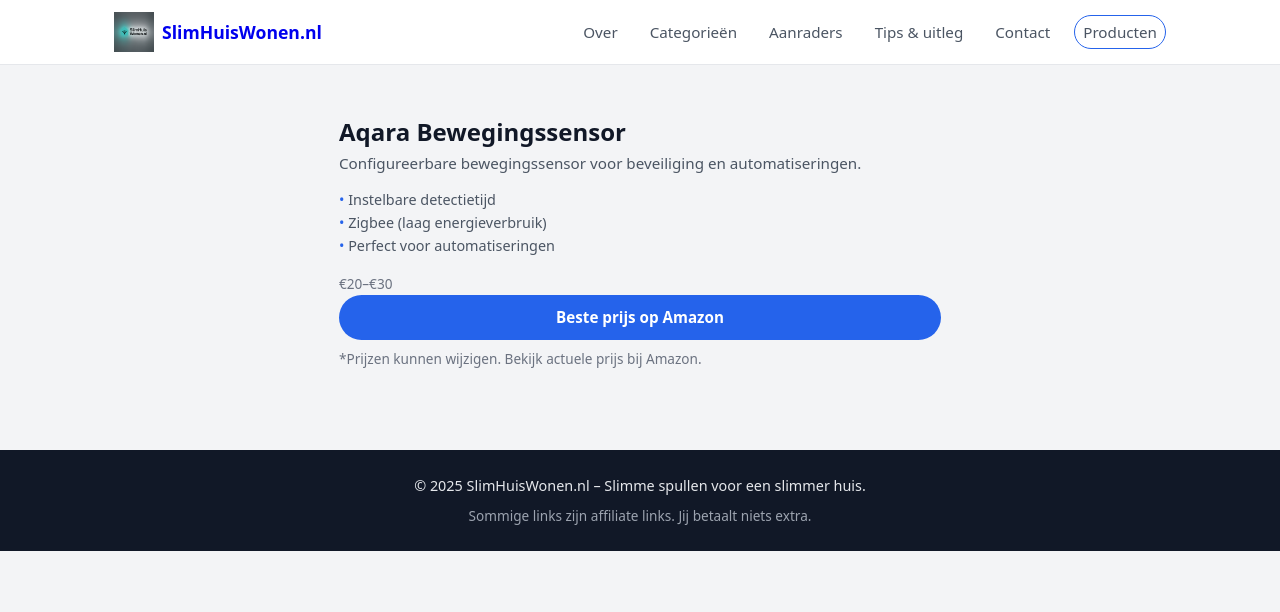
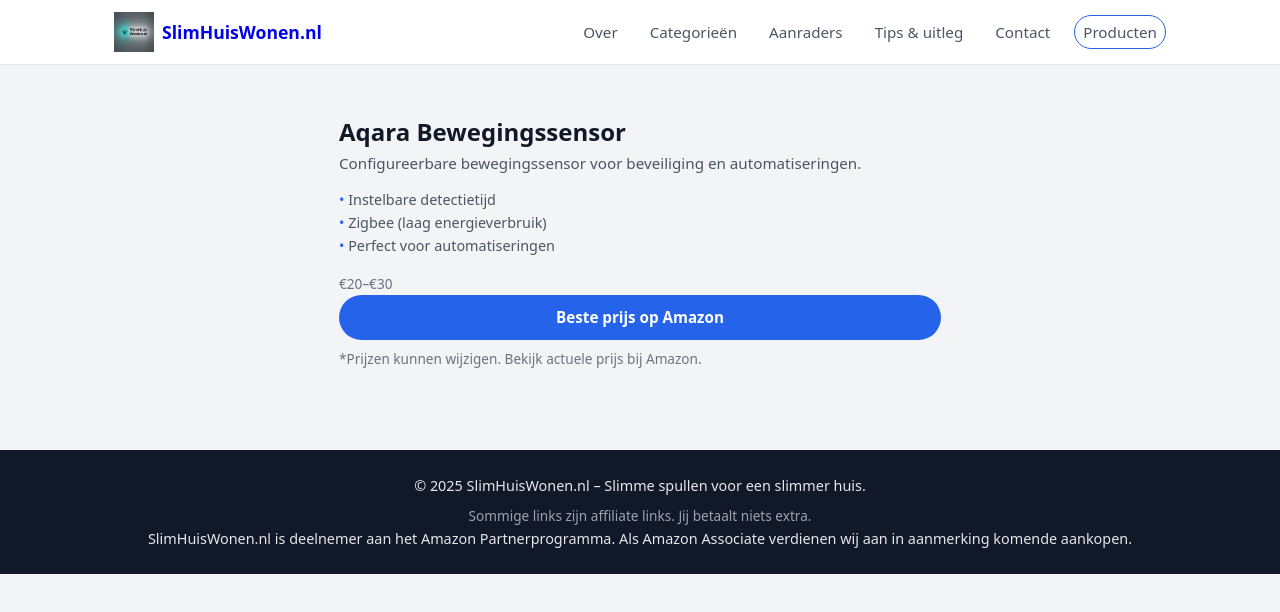
Before and after one commit to hafidgrad/SlimHuisWonen, a Next.js app: page /producten/aqara-bewegingssensor in a window 1280 px wide. Shown: the top 612 px of the page. Built offline with nearby package versions, Linux system fonts and the light colour scheme.

Commit message:
Fix Footer JSX structure and affiliate disclaimer placement

```diff
--- a/components/Footer.jsx
+++ b/components/Footer.jsx
@@ -1,14 +1,22 @@
 export default function Footer() {
   const year = new Date().getFullYear();
+
   return (
     <footer className="site-footer">
       <div className="container footer-content">
-        <p>&copy; {year} SlimHuisWonen.nl – Slimme spullen voor een slimmer huis.</p>
-        <p className="muted">Sommige links zijn affiliate links. Jij betaalt niets extra.</p>
+        <p>
+          &copy; {year} SlimHuisWonen.nl – Slimme spullen voor een slimmer huis.
+        </p>
+
+        <p className="muted">
+          Sommige links zijn affiliate links. Jij betaalt niets extra.
+        </p>
+
+        <p className="affiliate-disclaimer">
+          SlimHuisWonen.nl is deelnemer aan het Amazon Partnerprogramma. Als Amazon
+          Associate verdienen wij aan in aanmerking komende aankopen.
+        </p>
       </div>
     </footer>
   );
-}<p className="affiliate-disclaimer">
-  SlimHuisWonen.nl is deelnemer aan het Amazon Partnerprogramma.
-  Als Amazon Associate verdienen wij aan in aanmerking komende aankopen.
-</p>
+}
```
